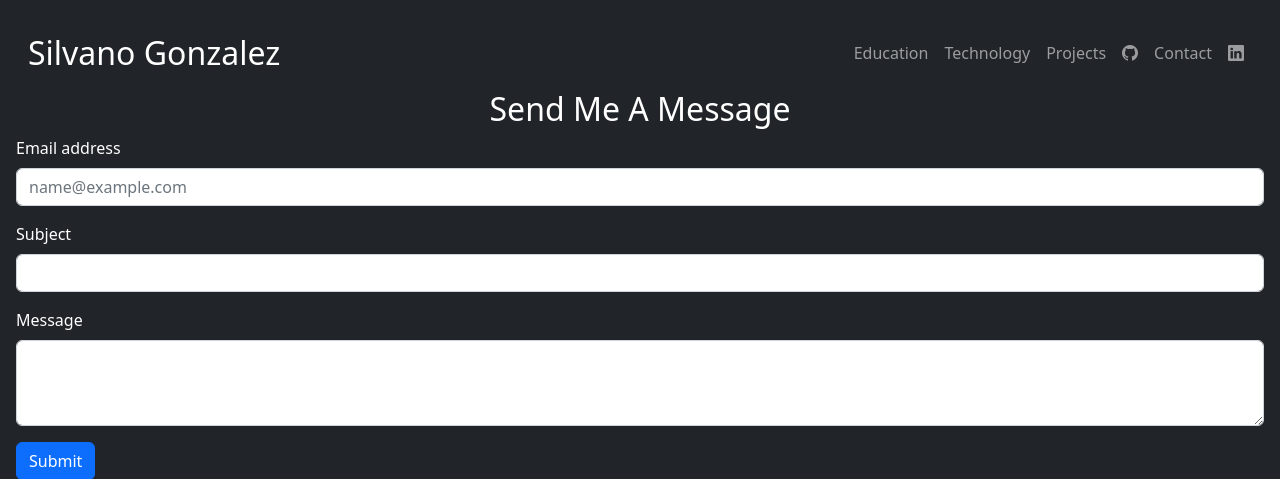
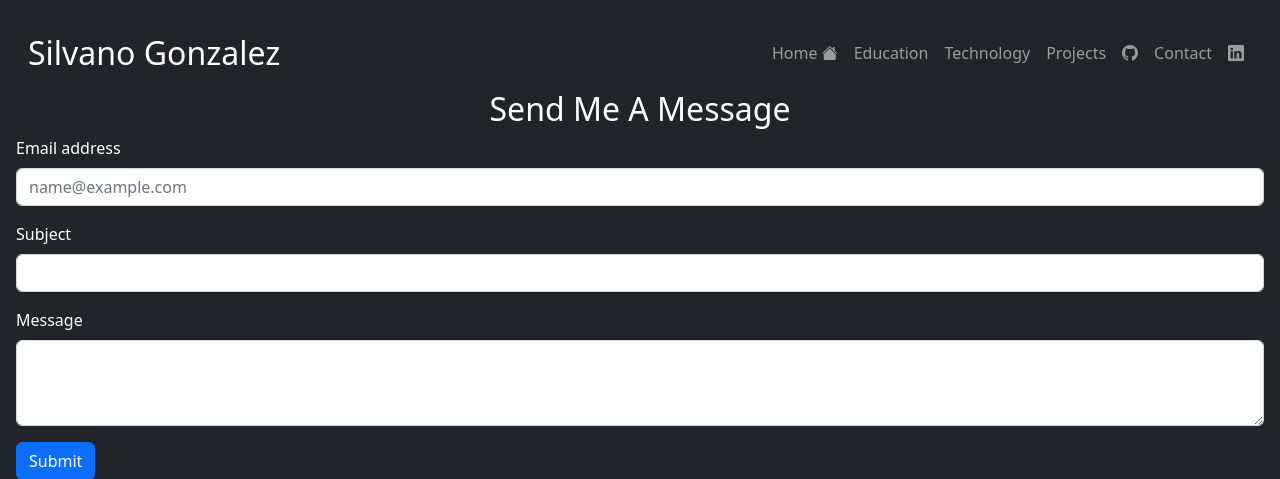
Before and after one commit to silvanog31560/Silvano-s-Portfolio, a Django app: page /contact/ in a window 1280 px wide. Shown: the top 479 px of the page. Run offline with Django 4.2, Linux system fonts and the light colour scheme; some web fonts are replaced.

Commit message:
add home icon

```diff
--- a/core/settings/local.py
+++ b/core/settings/local.py
@@ -5,6 +5,8 @@ from .base import *
 
 ALLOWED_HOSTS = []
 
+SITE_ID = 1
+
 DATABASES = {
     'default': {
         'ENGINE': 'django.db.backends.sqlite3',
--- a/core/templates/core/base.html
+++ b/core/templates/core/base.html
@@ -44,6 +44,12 @@
     <div class="collapse navbar-collapse" id="navbarSupportedContent">
       <ul class="navbar-nav ms-auto mb-2 mb-lg-0">
         <li class="nav-item">
+          <a class="nav-link" aria-current="page" href="/">
+            Home
+            <i class="bi bi-house-fill"></i>
+          </a>
+        </li>
+        <li class="nav-item">
           <a class="nav-link" aria-current="page" href="{% url 'education:education-list' %}">Education</a>
         </li>
         <li class="nav-item">
```
Also changed, not shown: core/settings/base.py (line endings or trailing spaces).
